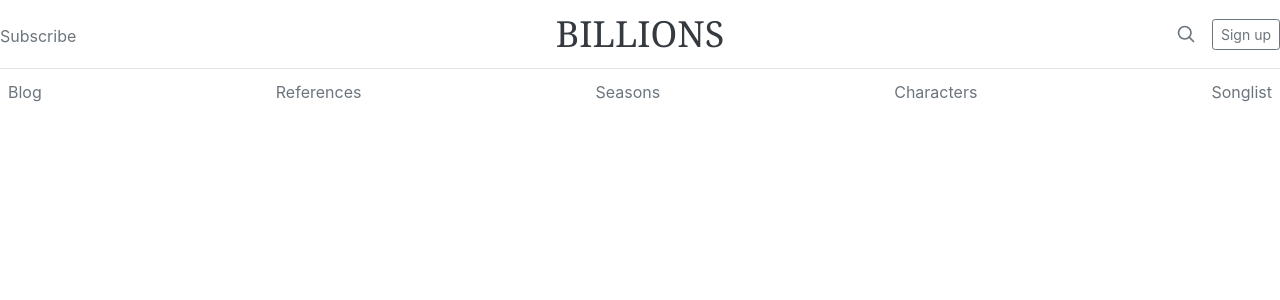
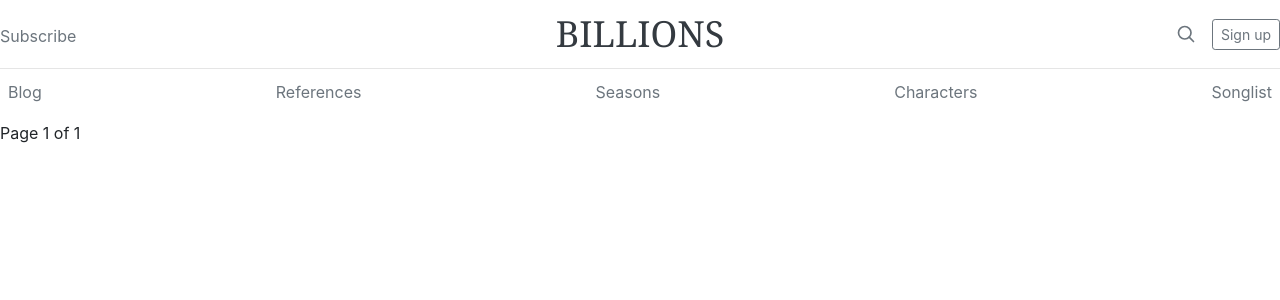
Before and after one commit to vladknezdata/billions, a Django app: page /blog/ in a window 1280 px wide. Shown: the top 300 px of the page. Run offline with Django 3.2, Linux system fonts and the light colour scheme; data that the repository does not hold is empty; some libraries are stand-ins or nearby versions.

Commit message:
pagination (old)

```diff
--- a/billions/blog/templates/blog/post/list.html
+++ b/billions/blog/templates/blog/post/list.html
@@ -13,4 +13,5 @@
         </p>
         {{ post.body|truncatewords:30|linebreaks }}
     {% endfor %}
+    {% include 'pagination.html' with page=posts %}
 {% endblock %}
--- /dev/null
+++ b/billions/blog/templates/pagination.html
@@ -0,0 +1,13 @@
+<div class="pagination">
+    <span class="step-links">
+        {% if page.has_previous %}
+            <a href="?page={{ page.previous_page_number }}">Previous</a>
+        {% endif %}
+        <span class="current">
+            Page {{ page.number }} of {{ page.paginator.num_pages }}
+        </span>
+        {% if page.has_next %}
+            <a href="?page={{ page.next_page_number }}">Next</a>
+        {% endif %}
+    </span>
+</div>
--- a/billions/blog/views.py
+++ b/billions/blog/views.py
@@ -1,11 +1,24 @@
 from django.shortcuts import render, get_object_or_404
 from .models import Post
+from django.core.paginator import Paginator, EmptyPage, \
+                                  PageNotAnInteger
 
 def post_list(request):
-    posts = Post.published.all()
+    object_list = Post.published.all()
+    paginator = Paginator(object_list, 3)
+    page = request.GET.get('page')
+    try:
+        posts = paginator.page(page)
+    except PageNotAnInteger:
+        posts = paginator.page(1)
+    except EmptyPage:
+        posts = paginator.page(paginator.num_pages)
+
+
     return render(request,
                   'blog/post/list.html',
-                  {'posts': posts})
+                  {'page': page,
+                   'posts': posts})
 
 def post_detail(request, year, month, day, post):
     post = get_object_or_404(Post,
```
